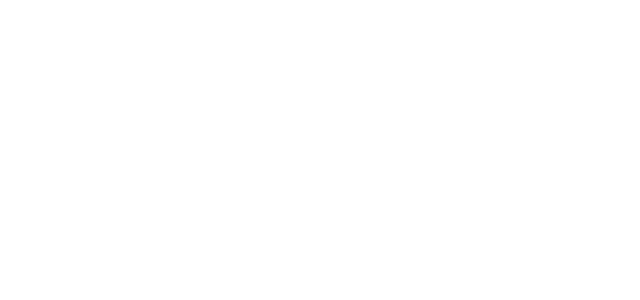
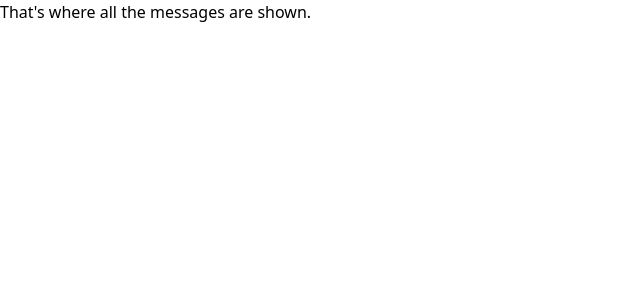
Before and after one commit to CedricBardaine/mds.PLL-NoSQL, a Nuxt app in the folder frontend/mds-pll-nosql/: page /all in a window 1280 px wide. Before the commit this address had no page. Shown: the top 300 px of the page, without its empty margins (0-640 px from the left). Built offline with nearby package versions, Linux system fonts and the light colour scheme.

Commit message:
add useful extensions and create test page

```diff
--- /dev/null
+++ b/frontend/mds-pll-nosql/pages/all.vue
@@ -0,0 +1,9 @@
+<template>
+  <div>That's where all the messages are shown.</div>
+</template>
+
+<script>
+export default {
+  name: "IndexPage",
+};
+</script>
```
